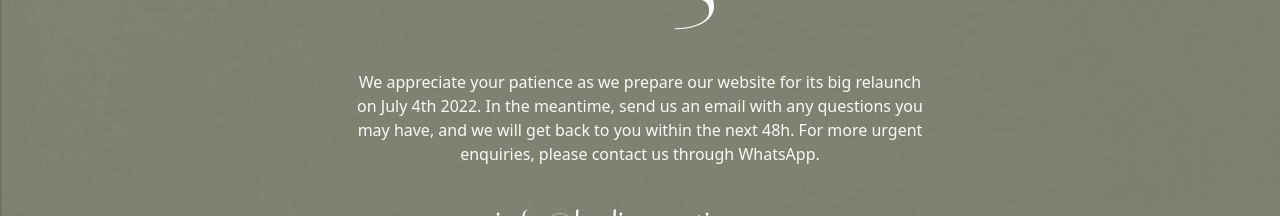
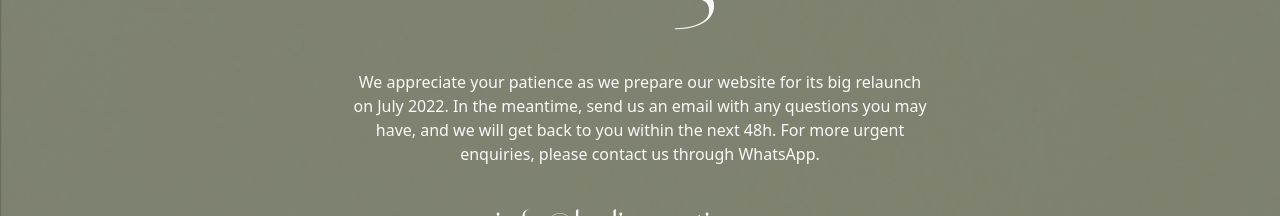
Before and after one commit to OwenAdsit/swasti-temp, a Nuxt app: page / in a window 1280 px wide. Shown: the part 413-629 px from the top of the page. Built offline with nearby package versions, Linux system fonts and the light colour scheme.

Commit message:
Changing launch date to july 2022 instead 4th of july

```diff
--- a/pages/index.vue
+++ b/pages/index.vue
@@ -23,7 +23,7 @@
       </h1>
       <p class="mb-10 max-w-xl mx-auto font-thin fade-in">
         We appreciate your patience as we prepare our website for its big
-        relaunch on July 4th 2022. In the meantime, send us an email with any
+        relaunch on July 2022. In the meantime, send us an email with any
         questions you may have, and we will get back to you within the next 48h.
         For more urgent enquiries, please contact us through WhatsApp.
       </p>
```
